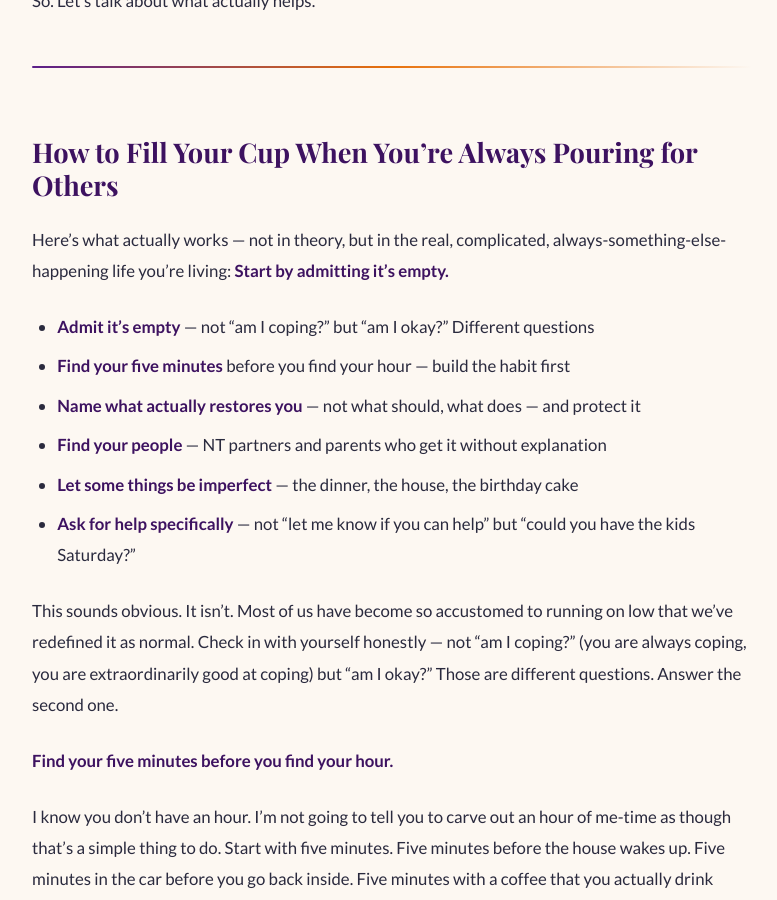
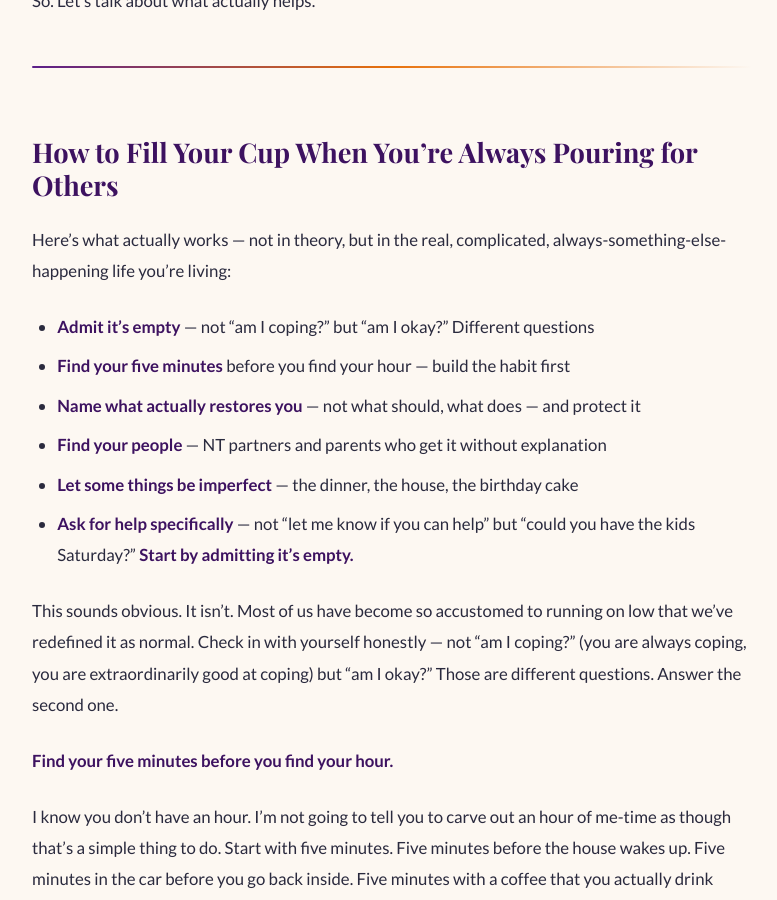
Before and after one commit to stixxnicky-lpa/loveparentingandautism, a Jekyll site: the page built from _posts/2025-06-09-you-cannot-pour-from-an-empty-cup.md, in a window 1280 px wide and 900 px high, scrolled down 2750 px. Shown: the whole window, without its empty margins (248-1025 px from the left). Built offline with Jekyll 4.4.1, drawn with Linux system fonts in a browser that asks for light colours; some web fonts are replaced.

```diff
--- a/_posts/2025-06-09-you-cannot-pour-from-an-empty-cup.md
+++ b/_posts/2025-06-09-you-cannot-pour-from-an-empty-cup.md
@@ -62,13 +62,13 @@ So. Let's talk about what actually helps.
 ## How to Fill Your Cup When You're Always Pouring for Others
 
 Here's what actually works — not in theory, but in the real, complicated, always-something-else-happening life you're living:
-**Start by admitting it's empty.**
 - **Admit it's empty** — not "am I coping?" but "am I okay?" Different questions
 - **Find your five minutes** before you find your hour — build the habit first
 - **Name what actually restores you** — not what should, what does — and protect it
 - **Find your people** — NT partners and parents who get it without explanation
 - **Let some things be imperfect** — the dinner, the house, the birthday cake
 - **Ask for help specifically** — not "let me know if you can help" but "could you have the kids Saturday?"
+**Start by admitting it's empty.**
 
 This sounds obvious. It isn't. Most of us have become so accustomed to running on low that we've redefined it as normal. Check in with yourself honestly — not "am I coping?" (you are always coping, you are extraordinarily good at coping) but "am I okay?" Those are different questions. Answer the second one.
 
```
